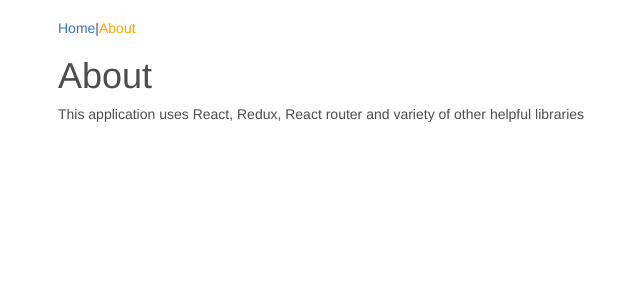
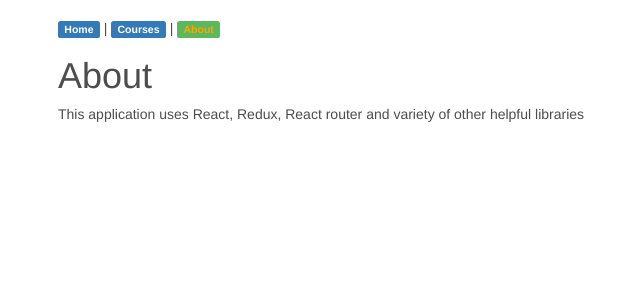
Before and after one commit to singh-ashutosh-007/react-redux-starter, a React app: page /about in a window 1280 px wide. Shown: the top 300 px of the page, without its empty margins (172-812 px from the left). Built offline with nearby package versions, Linux system fonts and the light colour scheme.

Commit message:
Add more pages and fixes

```diff
--- a/src/components/App.js
+++ b/src/components/App.js
@@ -3,7 +3,6 @@
 import React from 'react';
 import PropTypes from 'prop-types';
 import Header from './common/Header';
-// import Main from './Main'
 import {
   BrowserRouter as Router,
 } from 'react-router-dom';
--- a/src/components/common/Header.js
+++ b/src/components/common/Header.js
@@ -5,9 +5,11 @@ import { NavLink, Link, IndexLink } from 'react-router-dom';
 const Header = () => {
   return(
     <nav>
-      <NavLink exact to="/" activeClassName="active">Home</NavLink>
-      {"|"}
-      <NavLink exact to="/about" activeClassName="active">About</NavLink>
+      <NavLink exact to="/" activeClassName="active label-success" className="label label-lg label-primary">Home</NavLink>
+      {"  |  "}
+      <NavLink exact to="/courses" activeClassName="active label-success" className="label label-primary" >Courses</NavLink>
+      {"  |  "}
+      <NavLink exact to="/about" activeClassName="active label-success" className="label label-primary" >About</NavLink>
     </nav>
   );
 };
--- a/src/routes.js
+++ b/src/routes.js
@@ -5,6 +5,15 @@ import {
 } from 'react-router-dom';
 import HomePage from './components/home/HomePage';
 import AboutPage from './components/about/AboutPage';
+import CoursesPage from './components/course/CoursesPage';
+const RoutingConfig = () => (
+
+  <div>
+    <Route exact path="/" component={HomePage}/>
+    <Route path="/courses" component={CoursesPage}/>
+    <Route path="/about" component={AboutPage}/>
+  </div>
+);
 
 // export default (
 //   <Route path="/" component={App}>
@@ -38,12 +47,5 @@ import AboutPage from './components/about/AboutPage';
 // };
 // export default RoutingConfig;
 
-const RoutingConfig = () => (
-
-  <div>
-    <Route exact path="/" component={HomePage}/>
-    <Route path="/about" component={AboutPage}/>
-  </div>
-);
 
 export default RoutingConfig;
```
